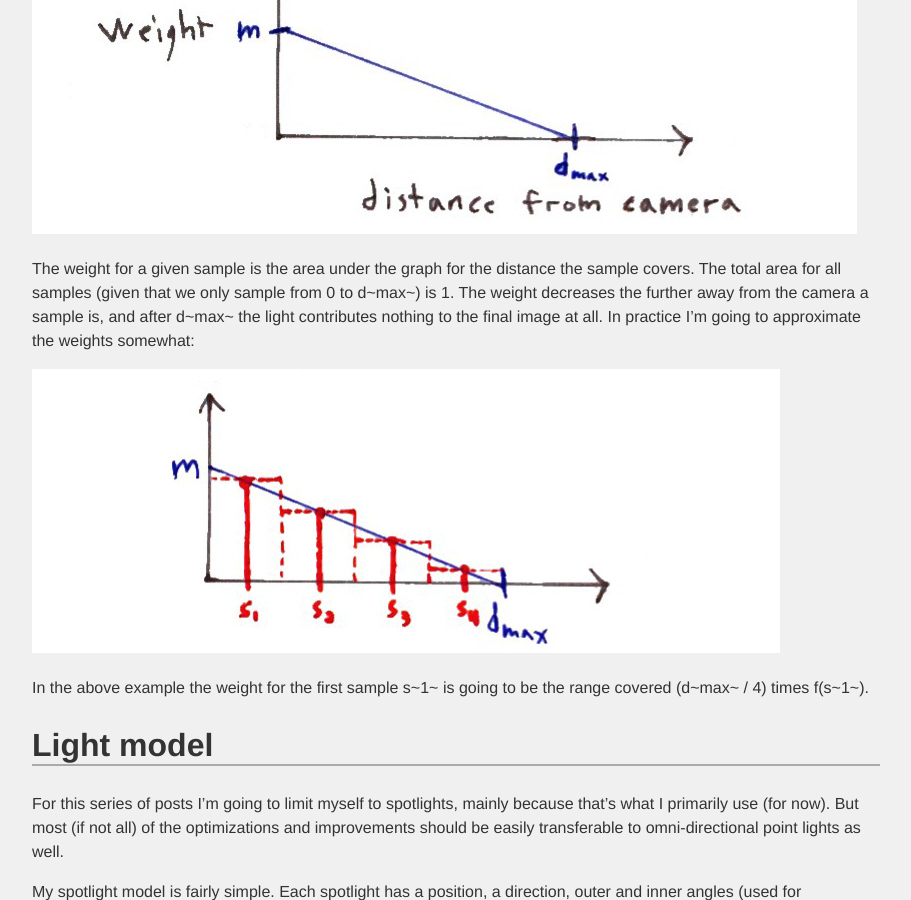
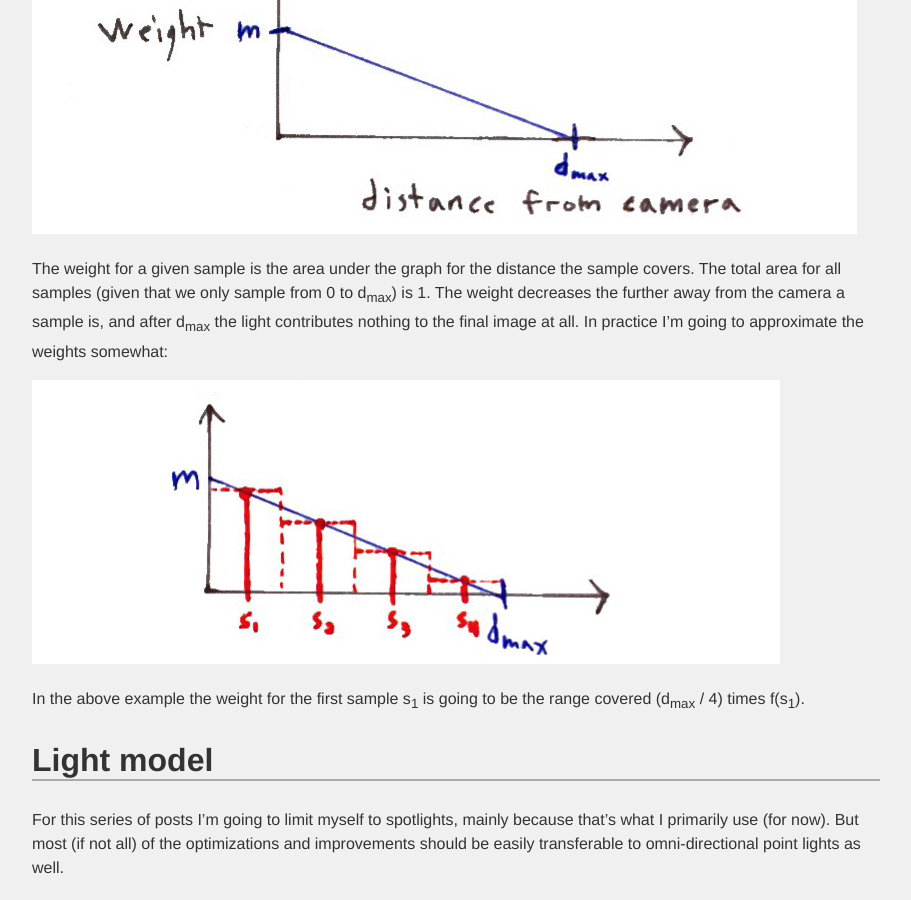
Before and after one commit to skipifzero/SkipIfZero.github.io, a Jekyll site: the page built from _posts/2016-01-31-volumetric-lighting-1.md, in a window 1280 px wide and 900 px high, scrolled down 3026 px. Shown: the whole window, without its empty margins (184-1095 px from the left). Built offline with Jekyll 4.4.1, drawn with Linux system fonts in a browser that asks for light colours; formulas are drawn with MathJax 3; comment, search, counter and statistics services are not loaded.

Commit message:
subscript syntax is broken (read never implemented) in kramdown

```diff
--- a/_posts/2016-01-31-volumetric-lighting-1.md
+++ b/_posts/2016-01-31-volumetric-lighting-1.md
@@ -48,11 +48,11 @@ This is not very intuitive to understand, so take a look at this graph instead:
 
 ![weight graph](/assets/posts/2016-01-31-volumetric-lighting-1/weight_graph.jpg)
 
-The weight for a given sample is the area under the graph for the distance the sample covers. The total area for all samples (given that we only sample from 0 to d~max~) is 1. The weight decreases the further away from the camera a sample is, and after d~max~ the light contributes nothing to the final image at all. In practice I'm going to approximate the weights somewhat:
+The weight for a given sample is the area under the graph for the distance the sample covers. The total area for all samples (given that we only sample from 0 to d<sub>max</sub>) is 1. The weight decreases the further away from the camera a sample is, and after d<sub>max</sub> the light contributes nothing to the final image at all. In practice I'm going to approximate the weights somewhat:
 
 ![weighted graph approximation](/assets/posts/2016-01-31-volumetric-lighting-1/weight_graph_approx.jpg)
 
-In the above example the weight for the first sample s~1~ is going to be the range covered (d~max~ / 4) times f(s~1~).
+In the above example the weight for the first sample s<sub>1</sub> is going to be the range covered (d<sub>max</sub> / 4) times f(s<sub>1</sub>).
 
 
 ## Light model
```
